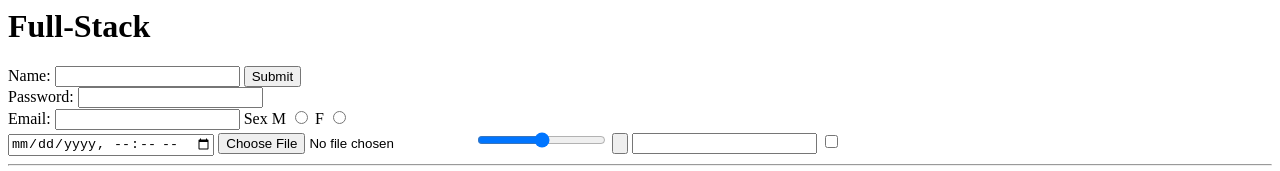
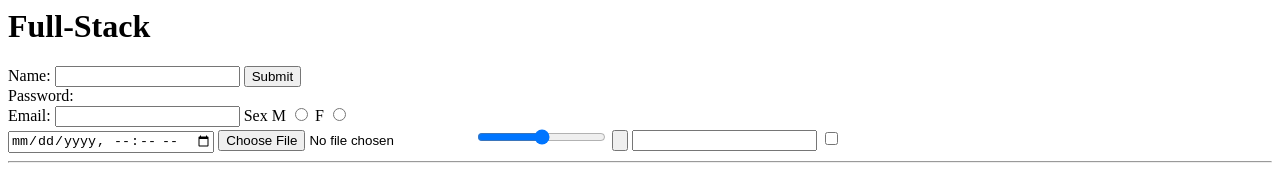
Before and after one commit to plusenge/cv, a plain HTML site: page index.html in a window 1280 px wide. Shown: the top 171 px of the page. Drawn offline with Linux system fonts and the light colour scheme.

Commit message:
password index.html modified
Removed password input from index.html

```diff
--- a/index.html
+++ b/index.html
@@ -13,7 +13,6 @@
     <input type="submit">
     <br>
     <label for="">Password: </label>
-    <input type="password">
     <br>
     <label for="">Email: </label>
     <input name="yourEmail" type="email" name="" id="">
```
